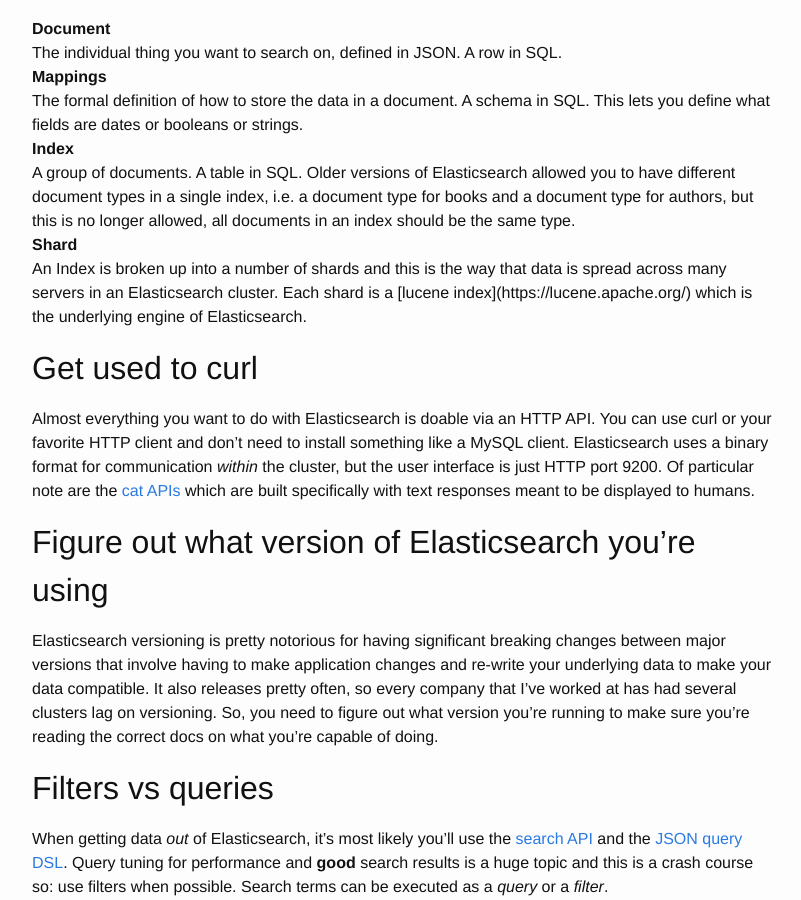
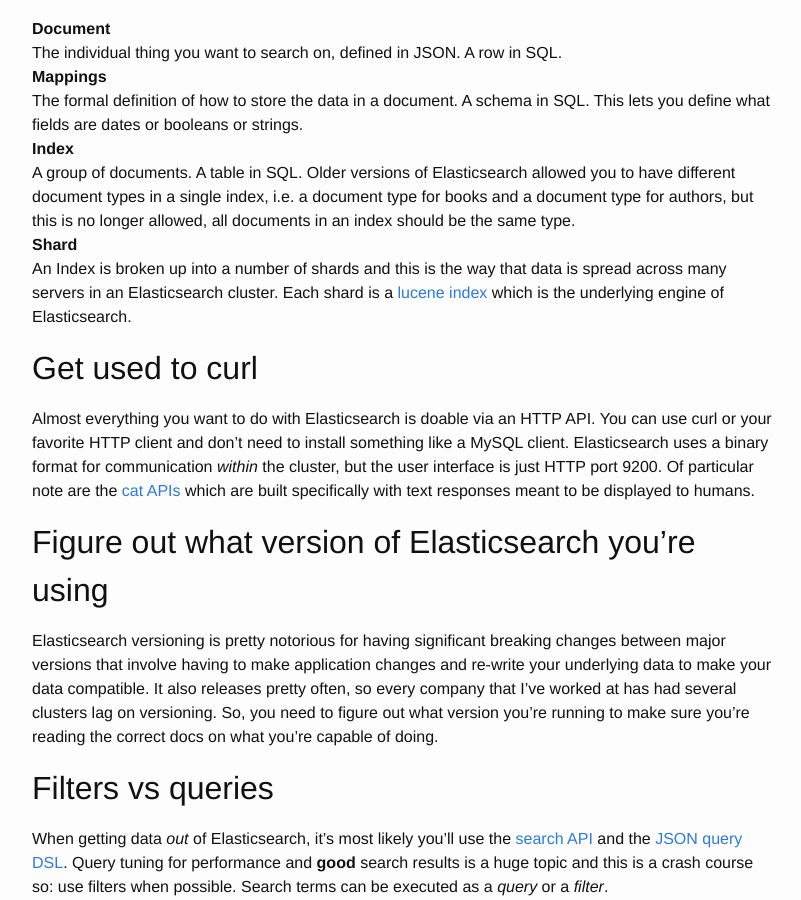
Before and after one commit to nickcanz/nickcanz.github.com, a Jekyll site: the page built from _posts/2020-11-29-elasticsearch-crash-course.markdown, in a window 1280 px wide and 900 px high, scrolled down 357 px. Shown: the whole window, without its empty margins (238-1039 px from the left). Built offline with Jekyll 4.4.1, drawn with Linux system fonts in a browser that asks for light colours; some of the changed lines change nothing that is shown.

Commit message:
Fix link syntax

```diff
--- a/_posts/2020-11-29-elasticsearch-crash-course.markdown
+++ b/_posts/2020-11-29-elasticsearch-crash-course.markdown
@@ -20,7 +20,7 @@
   <dd>A group of documents. A table in SQL. Older versions of Elasticsearch allowed you to have different document types in a single index, i.e. a document type for books and a document type for authors, but this is no longer allowed, all documents in an index should be the same type.</dd>
 
   <dt><strong>Shard</strong></dt>
-  <dd>An Index is broken up into a number of shards and this is the way that data is spread across many servers in an Elasticsearch cluster. Each shard is a [lucene index](https://lucene.apache.org/) which is the underlying engine of Elasticsearch.</dd>
+  <dd>An Index is broken up into a number of shards and this is the way that data is spread across many servers in an Elasticsearch cluster. Each shard is a <a href="https://lucene.apache.org">lucene index</a> which is the underlying engine of Elasticsearch.</dd>
 </dl>
 
 ## Get used to curl
```
